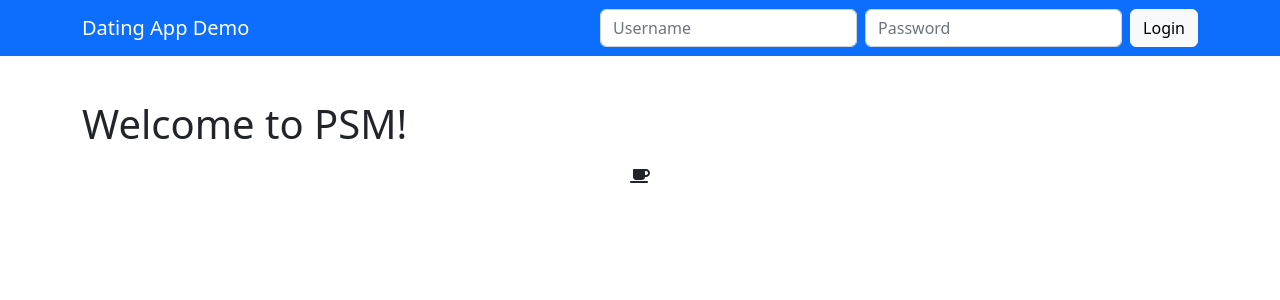
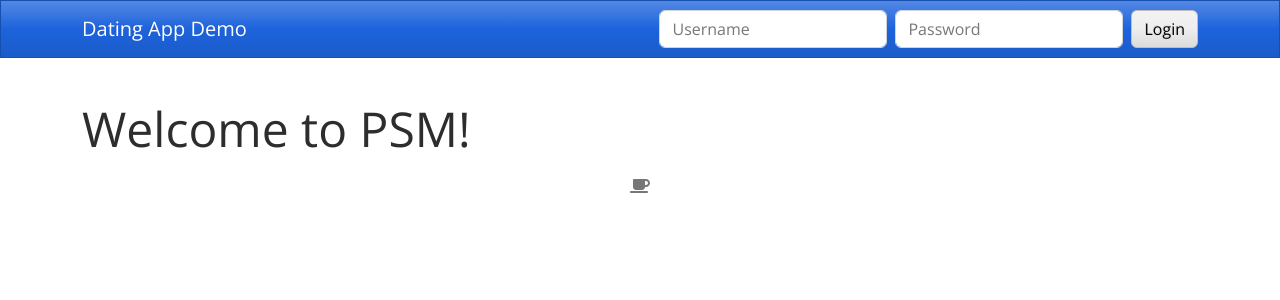
Before and after one commit to giang1510/ProjectPSM, an Angular app in the folder webClient/: page / in a window 1280 px wide. Shown: the top 300 px of the page. Built offline with nearby package versions, Linux system fonts and the light colour scheme.

Commit message:
Apply bootstrap theme using bootswatch

```diff
--- a/webClient/package.json
+++ b/webClient/package.json
@@ -24,6 +24,7 @@
     "@fortawesome/free-regular-svg-icons": "^6.4.0",
     "@fortawesome/free-solid-svg-icons": "^6.4.0",
     "bootstrap": "^5.2.3",
+    "bootswatch": "^5.3.3",
     "ngx-bootstrap": "^11.0.2",
     "rxjs": "~7.8.0",
     "tslib": "^2.3.0",
--- a/webClient/src/styles.scss
+++ b/webClient/src/styles.scss
@@ -1,7 +1,17 @@
 /* You can add global styles to this file, and also import other style files */
 
 /* Importing Bootstrap SCSS file. */
-@import "./node_modules/bootstrap/scss/bootstrap";
+// @import "./node_modules/bootstrap/scss/bootstrap";
 
 /* Importing Datepicker SCSS file. */
 @import "node_modules/ngx-bootstrap/datepicker/bs-datepicker";
+
+// TODO Setup colors
+// Your variable overrides go here, e.g.:
+$h1-font-size: 3rem;
+$primary: #1D63DC;
+
+
+@import "node_modules/bootswatch/dist/spacelab/variables";
+@import "node_modules/bootstrap/scss/bootstrap";
+@import "node_modules/bootswatch/dist/spacelab/bootswatch";
```
Also changed, not shown: 2 other files (tests, documents, lock files or other folders).
